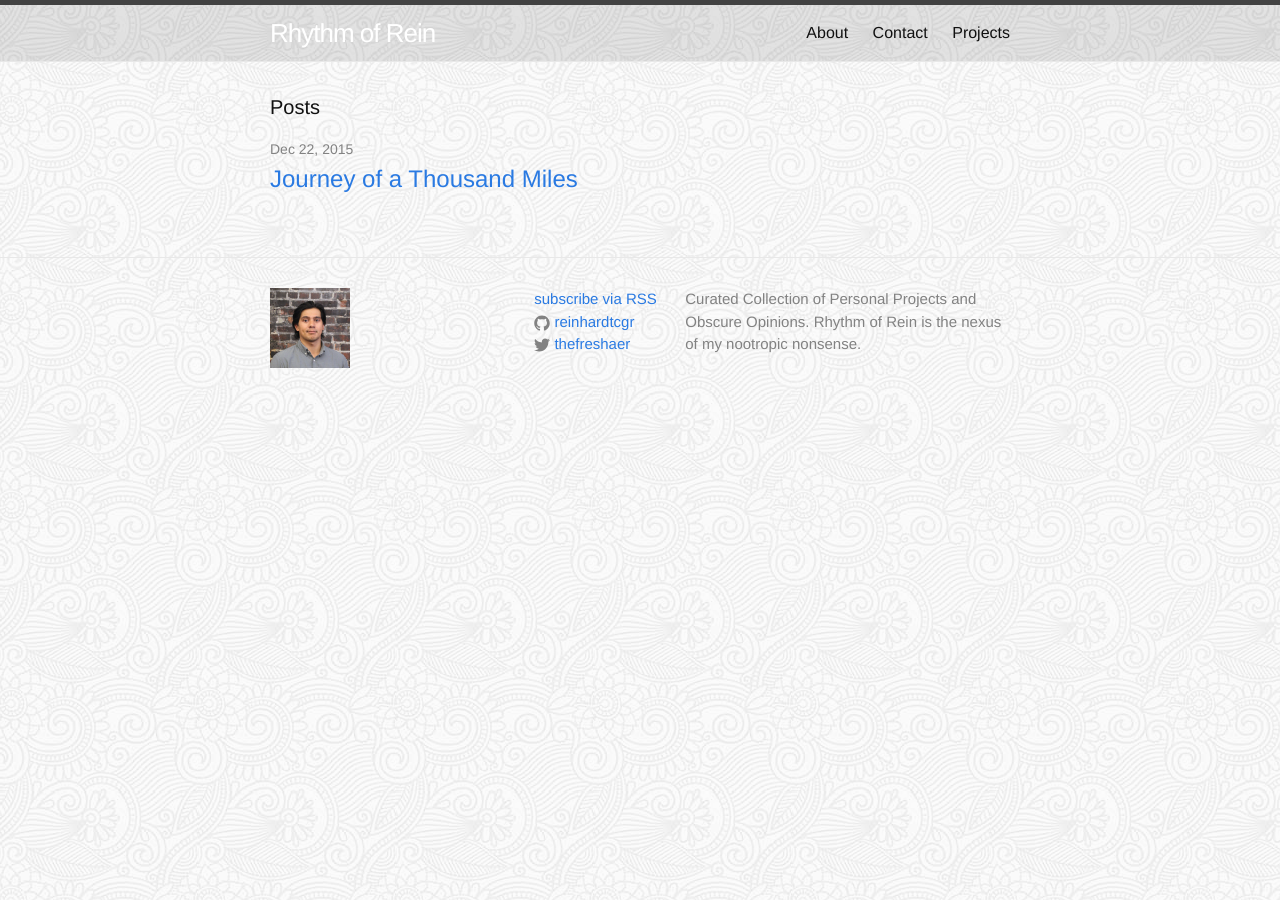
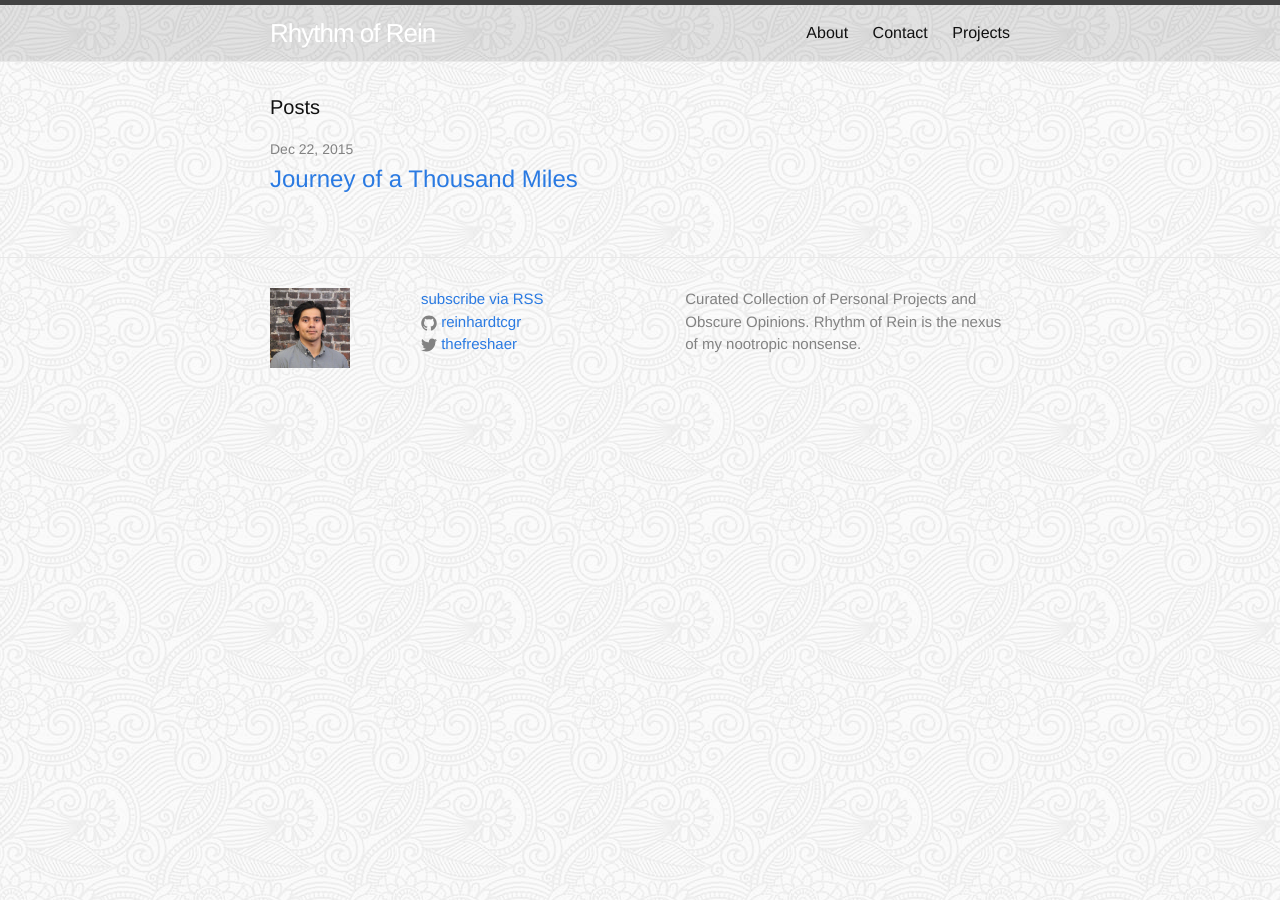
Before and after one commit to reinhardt021/reinhardt021.github.io, a Jekyll site: the page built from index.html, in a window 1280 px wide. Built offline with Jekyll 4.4.1, drawn with Linux system fonts in a browser that asks for light colours.

Commit message:
Adjusted some SCSS

```diff
--- a/_sass/_layout.scss
+++ b/_sass/_layout.scss
@@ -127,13 +127,13 @@
 }
 
 .footer-col-1 {
-    width: -webkit-calc(35% - (#{$spacing-unit} / 2));
-    width:         calc(35% - (#{$spacing-unit} / 2));
+    width: -webkit-calc(20% - (#{$spacing-unit} / 2));
+    width:         calc(20% - (#{$spacing-unit} / 2));
 }
 
 .footer-col-2 {
-    width: -webkit-calc(20% - (#{$spacing-unit} / 2));
-    width:         calc(20% - (#{$spacing-unit} / 2));
+    width: -webkit-calc(35% - (#{$spacing-unit} / 2));
+    width:         calc(35% - (#{$spacing-unit} / 2));
 }
 
 .footer-col-3 {
```
Also changed, not shown: _includes/footer.html (+0 -9 lines).
